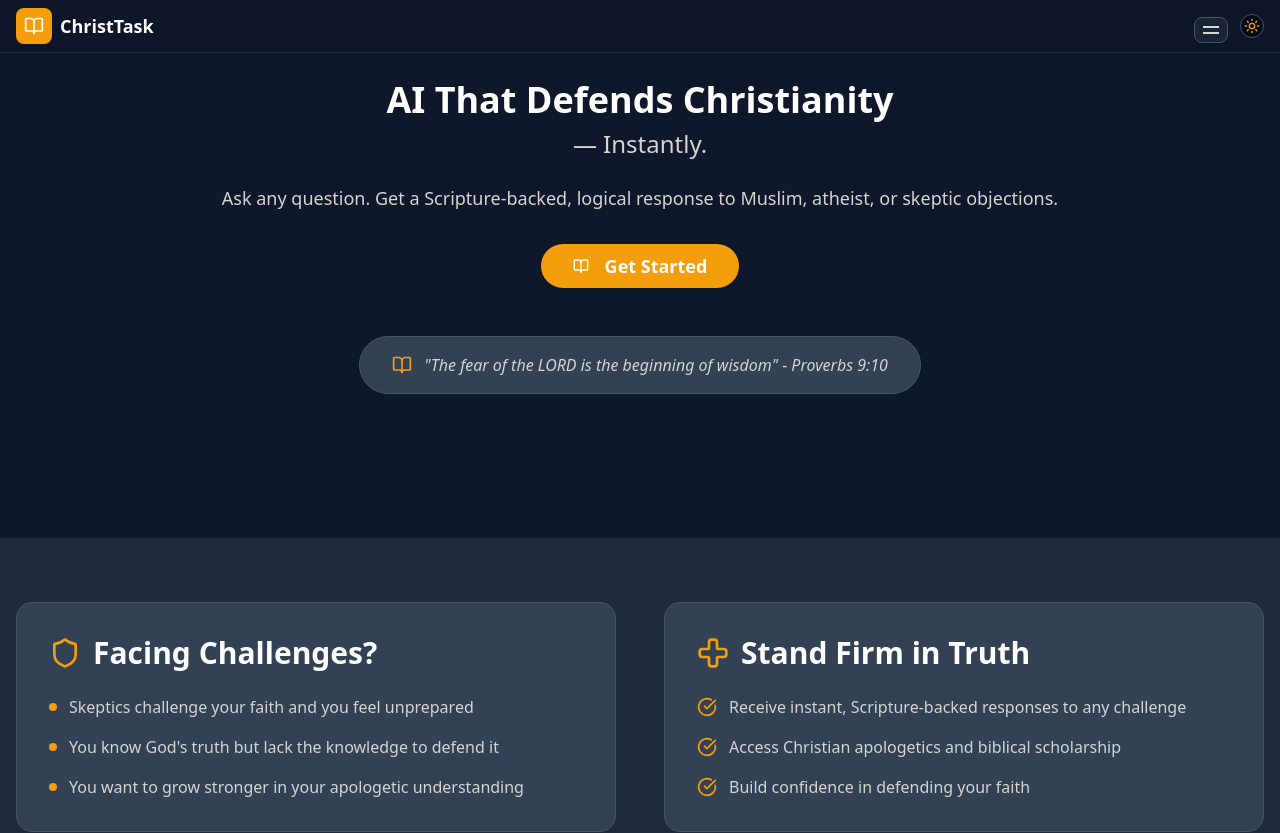
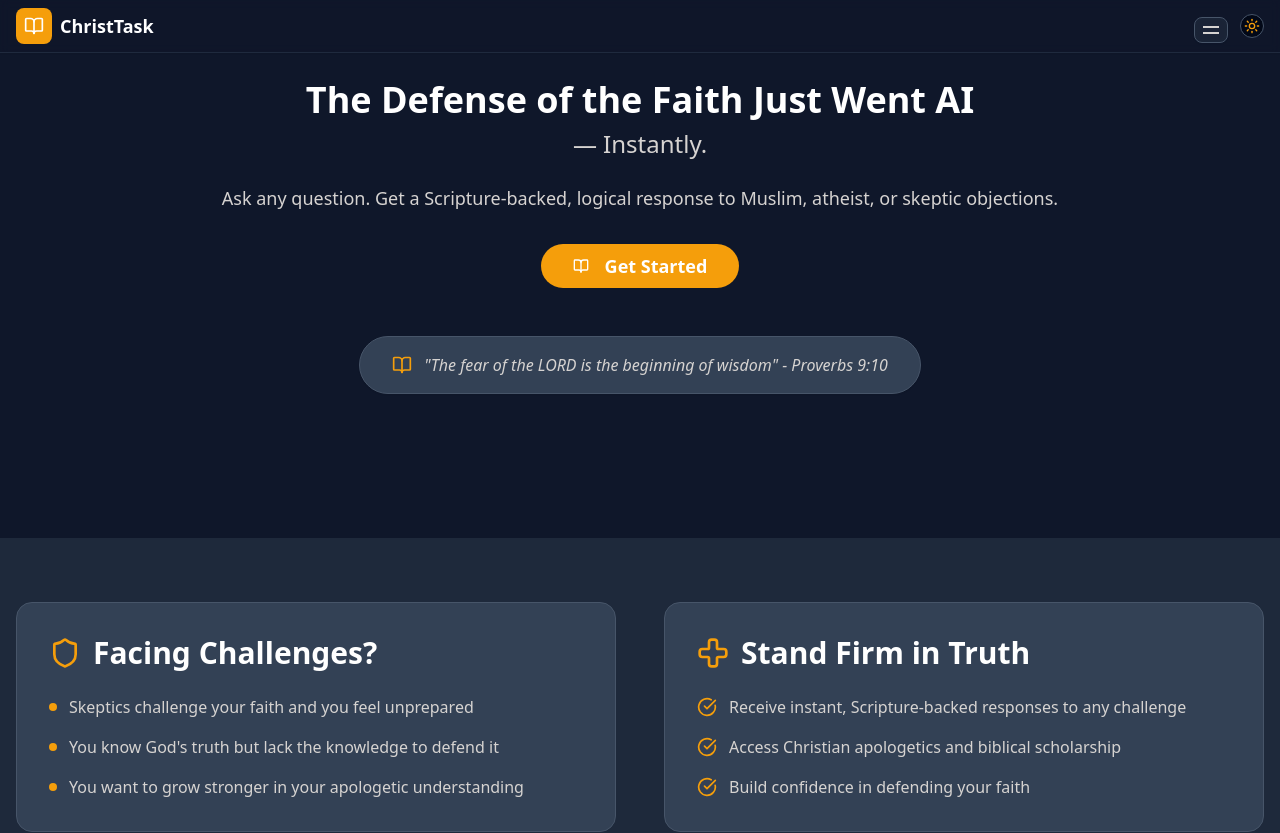
Before and after one commit to dimitrovic/christtasklovable-ai, a React (Vite) app: page / in a window 1280 px wide. Shown: the top 833 px of the page. Built offline with nearby package versions, Linux system fonts and the light colour scheme.

Commit message:
Replace hero text
Replaced the hero section text "AI That defends Christianity" with "The Defense of the Faith Just Went AI." in `src/components/LandingPage.tsx`.

```diff
--- a/src/components/LandingPage.tsx
+++ b/src/components/LandingPage.tsx
@@ -1,4 +1,3 @@
-
 import { Button } from "@/components/ui/button";
 import { Card, CardContent, CardDescription, CardHeader, CardTitle } from "@/components/ui/card";
 import { BookOpen, MessageSquare, Shield, Zap, CheckCircle, Users, Brain, Target, Menu, Cross, Lightbulb, Sun, Moon, ChevronDown } from "lucide-react";
@@ -193,7 +192,7 @@ export const LandingPage = ({ onGetStarted, onHowItWorks }: LandingPageProps) =>
         <div className="container mx-auto px-4 text-center">
           <h1 className="text-2xl md:text-4xl font-bold mb-6 leading-tight">
             <span className="text-stone-800 dark:text-white">
-              AI That Defends Christianity
+              The Defense of the Faith Just Went AI
             </span>
             <br />
             <span className="text-lg md:text-2xl text-stone-600 dark:text-stone-300 font-light">
```
